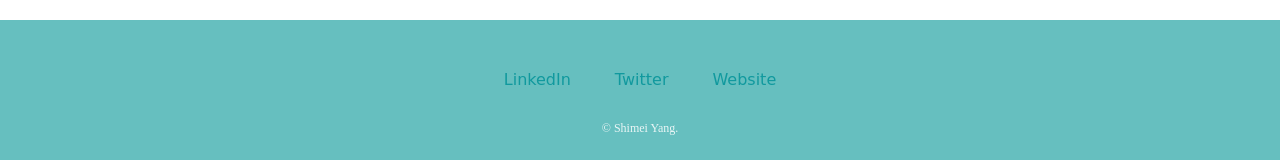
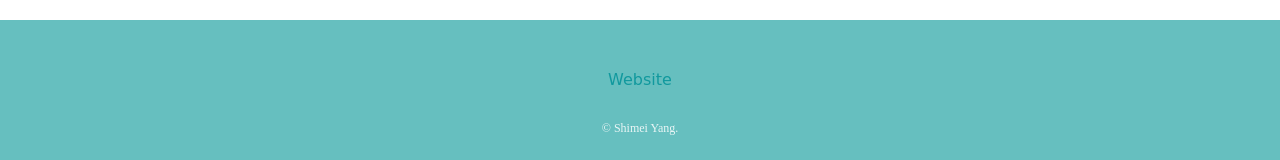
Before and after one commit to Shimeix3/cv2, a plain HTML site: page index.html in a window 1280 px wide. Shown: the part 1999-2159 px from the top of the page. Drawn offline with Linux system fonts and the light colour scheme.

Commit message:
Update index.html

```diff
--- a/index.html
+++ b/index.html
@@ -50,9 +50,7 @@
 
 
   <div class="bottom-container">
-    <a class="footer-link" href="https://www.linkedin.com/">LinkedIn</a>
-    <a class="footer-link" href="https://twitter.com/">Twitter</a>
-    <a class="footer-link" href="https://www.appbrewery.co/">Website</a>
+    <a class="footer-link" href="https://shimeix3.github.io/cv2/">Website</a>
     <p class="copyright">© Shimei Yang.</p>
   </div>
 
```
